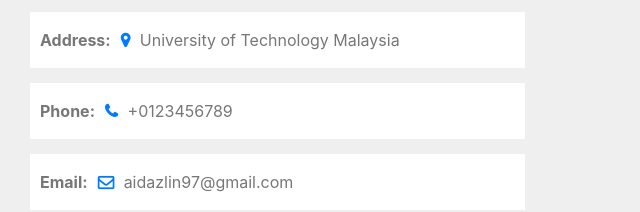
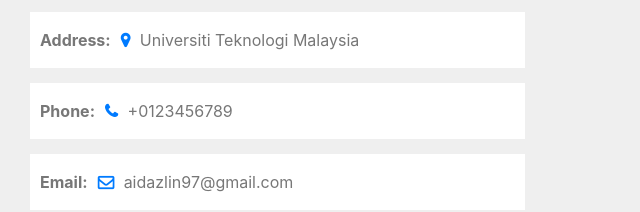
Before and after one commit to aidazlin97/iotsmartwater.com, a plain HTML site: page index.html in a window 1280 px wide. Shown: the part 2678-2890 px from the top of the page, 85-725 px from the left. Drawn offline with nearby package versions, Linux system fonts and the light colour scheme.

Commit message:
Update index.html

```diff
--- a/index.html
+++ b/index.html
@@ -246,7 +246,7 @@
  <div class="container">
     <h1>Get In Touch</h1>
     <div class="col-md-6 contact-info">
-        <div class="follow"><b>Address:</b><i class="fa fa-map-marker"></i>University of Technology Malaysia</div>
+        <div class="follow"><b>Address:</b><i class="fa fa-map-marker"></i>Universiti Teknologi Malaysia</div>
         <div class="follow"><b>Phone:</b><i class="fa fa-phone"></i>+0123456789</div>
         <div class="follow"><b>Email:</b><i class="fa fa-envelope-o"></i>aidazlin97@gmail.com</div>
         <div class="follow"><label><b>Get Social:</b></label>
```
